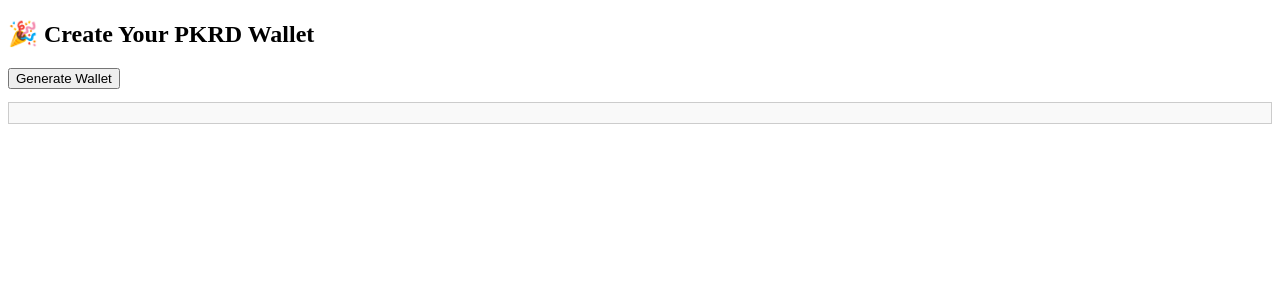
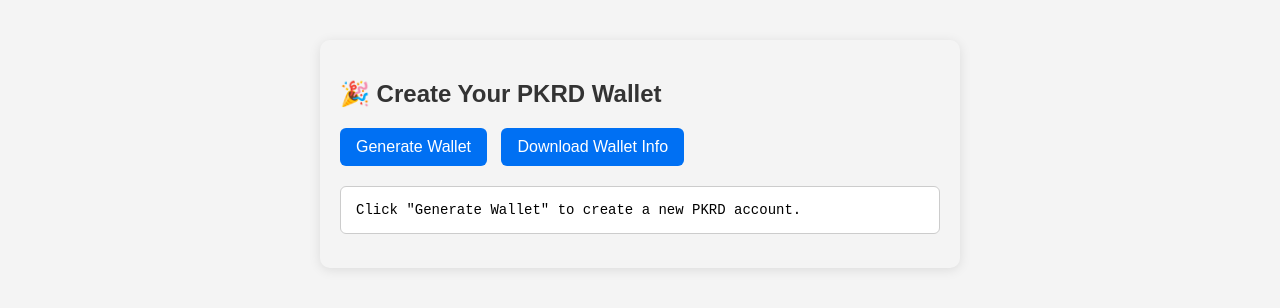
Before and after one commit to MMKUK/PKRD-Wallet, a plain HTML site: page index.html in a window 1280 px wide. Drawn offline with nearby package versions, Linux system fonts and the light colour scheme.

Commit message:
Update index.html

```diff
--- a/index.html
+++ b/index.html
@@ -4,23 +4,78 @@
   <meta charset="UTF-8">
   <title>PKRD Wallet Generator</title>
   <script src="https://cdn.jsdelivr.net/npm/ethers@6.6.2/dist/ethers.umd.min.js"></script>
+  <style>
+    body {
+      font-family: Arial, sans-serif;
+      max-width: 600px;
+      margin: 40px auto;
+      background: #f4f4f4;
+      padding: 20px;
+      border-radius: 10px;
+      box-shadow: 0 2px 12px rgba(0, 0, 0, 0.1);
+    }
+    h2 {
+      color: #333;
+    }
+    button {
+      background-color: #0070f3;
+      color: #fff;
+      border: none;
+      padding: 10px 16px;
+      font-size: 16px;
+      border-radius: 6px;
+      cursor: pointer;
+      margin-right: 10px;
+    }
+    button:hover {
+      background-color: #005ad4;
+    }
+    pre {
+      background: #fff;
+      padding: 15px;
+      border: 1px solid #ccc;
+      border-radius: 6px;
+      margin-top: 20px;
+      font-size: 14px;
+      white-space: pre-wrap;
+      word-wrap: break-word;
+    }
+  </style>
 </head>
 <body>
   <h2>🎉 Create Your PKRD Wallet</h2>
   <button onclick="generateWallet()">Generate Wallet</button>
-  <pre id="output" style="white-space: pre-wrap; background: #f9f9f9; padding: 10px; border: 1px solid #ccc;"></pre>
+  <button onclick="downloadWallet()">Download Wallet Info</button>
+  <pre id="output">Click "Generate Wallet" to create a new PKRD account.</pre>
 
   <script>
+    let walletData = '';
+
     async function generateWallet() {
       const wallet = ethers.Wallet.createRandom();
-      const output = `
+      walletData = `
 🆔 Address: ${wallet.address}
 🔑 Private Key: ${wallet.privateKey}
 📝 Mnemonic: ${wallet.mnemonic.phrase}
 
 ⚠️ Save these securely. Do NOT share them with anyone.
-      `;
-      document.getElementById("output").innerText = output;
+      `.trim();
+
+      document.getElementById("output").innerText = walletData;
+    }
+
+    function downloadWallet() {
+      if (!walletData) {
+        alert("Please generate a wallet first!");
+        return;
+      }
+      const blob = new Blob([walletData], { type: 'text/plain' });
+      const url = URL.createObjectURL(blob);
+      const a = document.createElement('a');
+      a.href = url;
+      a.download = 'pkrd_wallet.txt';
+      a.click();
+      URL.revokeObjectURL(url);
     }
   </script>
 </body>
```
